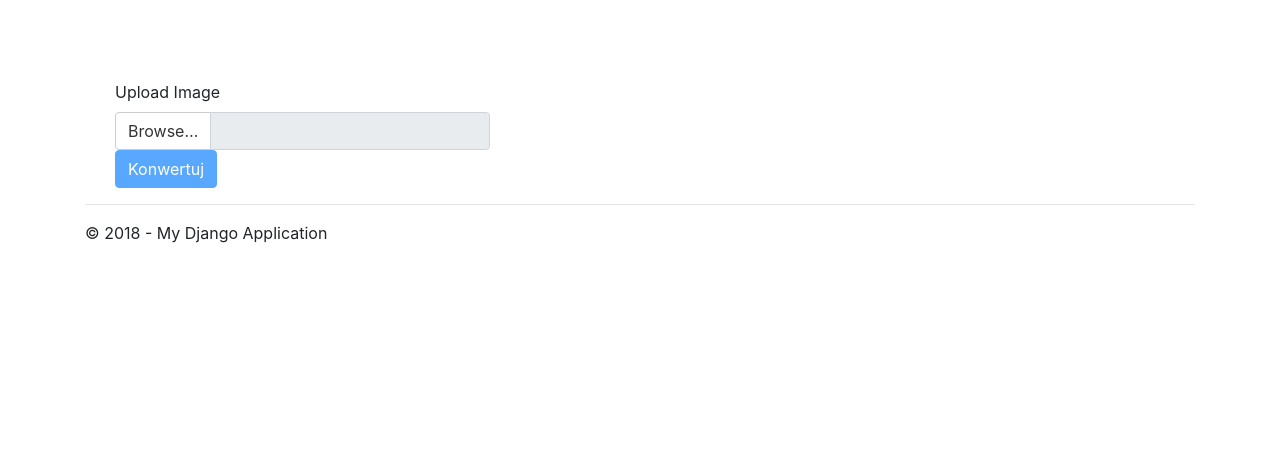
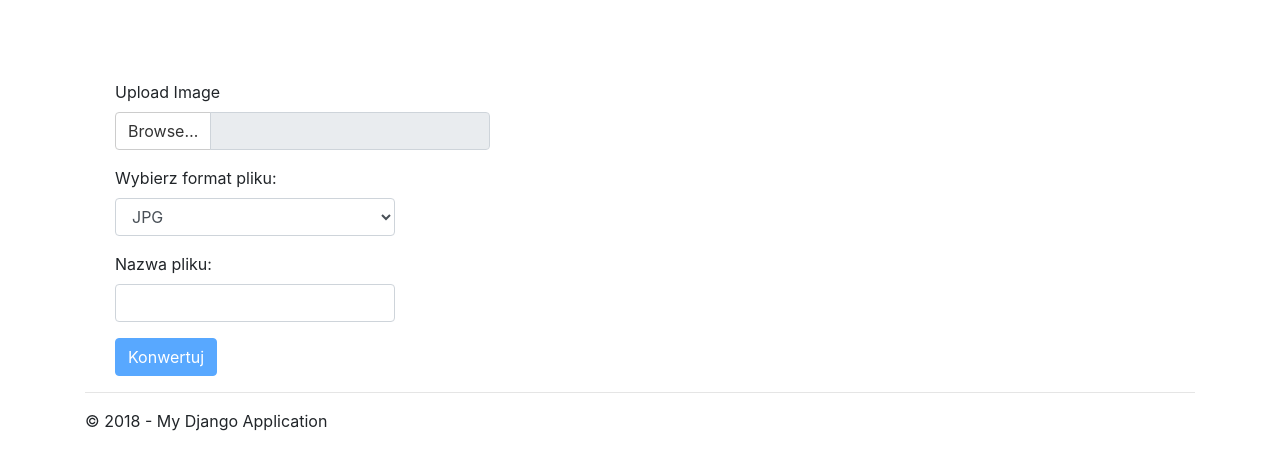
Before and after one commit to panopticonus/DjangoWebProject, a Django app: page /imageTypeConverter in a window 1280 px wide. Shown: the top 470 px of the page. Run offline with Django 3.2, Linux system fonts and the light colour scheme; some libraries are stand-ins or nearby versions.

Commit message:
Basia changes with saving image file in new format

```diff
--- a/DjangoWebProject/app/templates/app/imageTypeConverter.html
+++ b/DjangoWebProject/app/templates/app/imageTypeConverter.html
@@ -63,49 +63,13 @@
 
 				reader.readAsDataURL(input.files[0]);
 
-                $('#startConvert').removeClass('disabled');
+                $('#startConvert').attr('disabled', false);
             }
         }
 
         $("#imgInp").change(function(){
             readUrl(this);
 		});
-
-		//$('#startConvert').click(function () {
-		//	var image = $('#form').serialize();
-
-		//	var formData = new FormData();
-  //          formData.append("img-upload", image);
-  //          debugger;
-		//    var xhr = new XMLHttpRequest();
-		//    xhr.open('POST', '/ajax/imageConvert/', true);
-		//    xhr.setRequestHeader("Content-type", "application/x-www-form-urlencoded");
-
-		//    xhr.onload = function () {
-		//        if (xhr.status === 200) {
-		//            // File(s) uploaded.
-		//        } else {
-		//            alert('An error occurred!');
-		//        }
-		//	};
-
-		//    xhr.send(formData);
-
-            //$.ajax({
-            //    url: '/ajax/imageConvert/',
-            //    dataType: 'json',
-            //    type: 'POST',
-            //    data: { image : image },
-            //    cache: false,
-            //    processData: false,
-            //    contentType: false,
-            //    success: function (data) {
-            //        //if () {
-            //        //    alert("A user with this username already exists.");
-            //        //}
-            //    }
-            //});
-        //});
     });
 </script>
 {% endblock %}
@@ -123,12 +87,27 @@
                 </span>
                 <input type="text" class="form-control" readonly>
             </div>
+
             <img id="img-upload" alt=""/>
-            <button type="submit" class="btn btn-primary disabled">Konwertuj</button>
         </div>
+
+            <div class="form-group">
+                <label for="fileFormat">Wybierz format pliku:</label>
+                <select class="form-control" name="fileFormat" id="fileFormat">
+                    <option value="jpg">JPG</option>
+                    <option value="tiff">TIFF</option>
+                    <option value="bmp">BMP</option>
+                    <option value="png">PNG</option>
+                </select>
+            </div>
+
+            <div class="form-group">
+                <label for="fname">Nazwa pliku: </label>
+                <input type="text" class="form-control" name="fname" id="fname">
+            </div>
+
+            <button id="startConvert" type="submit" class="btn btn-primary" disabled>Konwertuj</button>
         </form>
     </div>
-
-    {#<button id="startConvert" type="submit" class="btn btn-primary disabled">Konwertuj</button>#}
 </div>
 {% endblock %}
--- a/DjangoWebProject/app/views.py
+++ b/DjangoWebProject/app/views.py
@@ -7,6 +7,9 @@ from _io import StringIO
 from django.http import HttpRequest
 from datetime import datetime
 from django.http import HttpResponseRedirect
+from PIL import Image
+import tkinter as tk
+from tkinter import filedialog
 
 def home(request):
     """Renders the home page."""
@@ -22,6 +25,18 @@ def home(request):
 def imageTypeConverter(request):
     if request.method == 'POST':
         item = request.FILES.get('imgInp')
+        form= request.POST.get('fileFormat')
+
+        root = tk.Tk()
+        root.withdraw()
+        file_path = filedialog.askdirectory()
+        name = request.POST.get('fname')
+
+        print(file_path)
+        img = Image.open(item)
+        nazwa=file_path+"/"+name+"."+form
+        img.save(nazwa)
+
         return HttpResponseRedirect('imageTypeConverter')
     else:
         assert isinstance(request, HttpRequest)
```
